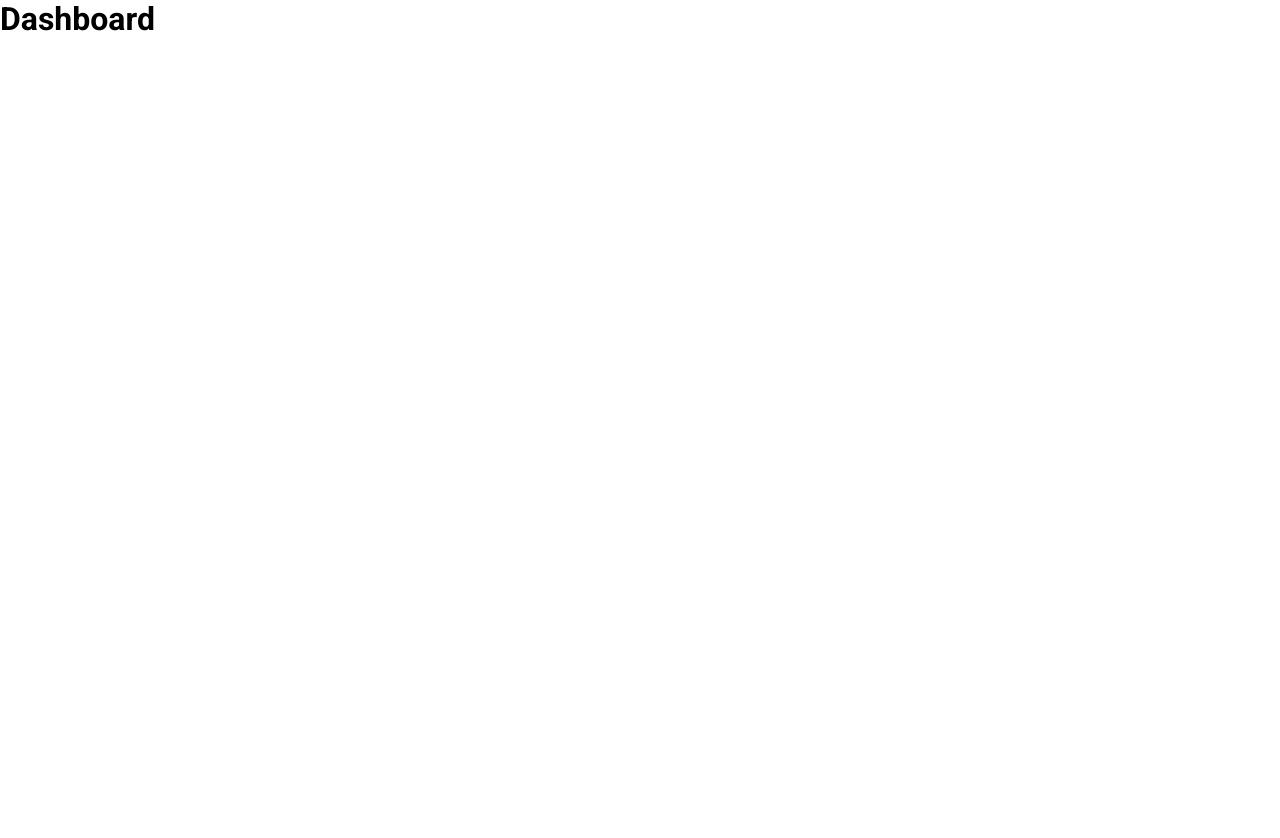
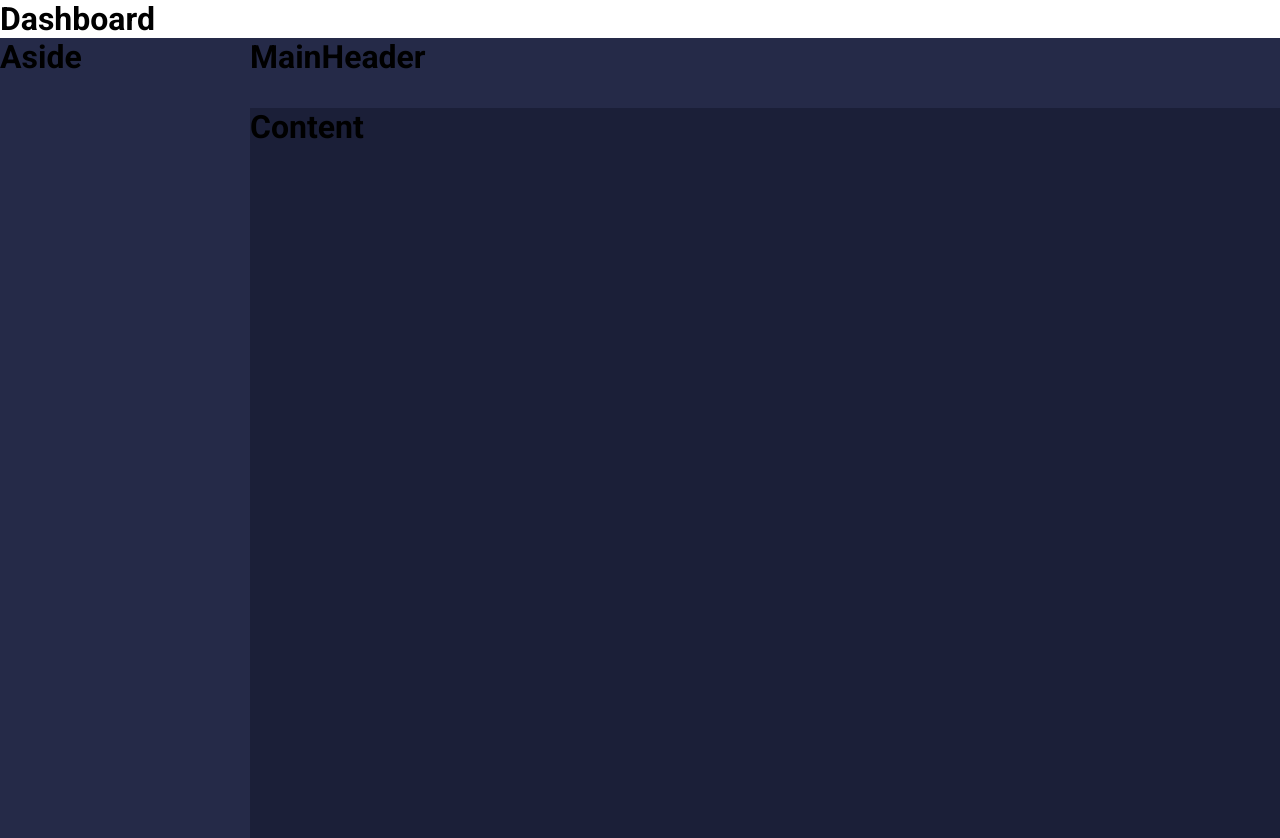
Before and after one commit to brunoemferreira/udemy-react-typescript-desenvolvendo-um-dashboard, a React (Create React App) app in the folder minha-carteira/: page /list/1 in a window 1280 px wide. Before the commit the page ends 800 px from the top, so only its background shows below. Built offline with nearby package versions, Linux system fonts and the light colour scheme.

Commit message:
Creating Layout Components from application

```diff
--- a/minha-carteira/src/App.tsx
+++ b/minha-carteira/src/App.tsx
@@ -1,4 +1,5 @@
 import React from 'react';
+import Layout from './components/Layout';
 import Dashboard from './pages/Dashboard';
 import GlobalStyles from './styles/GlobalStyles';
 
@@ -7,6 +8,7 @@ const App: React.FC = () => {
     <>
       <GlobalStyles />
       <Dashboard />
+      <Layout />
     </>
   )
 }
--- a/minha-carteira/src/components/Aside/styles.ts
+++ b/minha-carteira/src/components/Aside/styles.ts
@@ -1,5 +1,6 @@
 import styled from 'styled-components';
 
 export const Container = styled.div`
-
+   grid-area: AS;
+   background-color: #252A48;
 `;
--- a/minha-carteira/src/components/Content/styles.ts
+++ b/minha-carteira/src/components/Content/styles.ts
@@ -1,5 +1,7 @@
 import styled from 'styled-components';
 
 export const Container = styled.div`
+   grid-area: CT;
 
+   background-color: #1B1F38;
 `;
--- a/minha-carteira/src/components/Layout/index.tsx
+++ b/minha-carteira/src/components/Layout/index.tsx
@@ -1,11 +1,16 @@
 import React from 'react';
+import Aside from '../Aside';
+import Content from '../Content';
+import MainHeader from '../MainHeader';
 
 import { Container } from './styles';
 
 const Layout: React.FC = () => {
   return (
     <Container>
-      <h1>Layout</h1>
+      <MainHeader />
+      <Aside />
+      <Content />
     </Container>
   )
 }
--- a/minha-carteira/src/components/Layout/styles.ts
+++ b/minha-carteira/src/components/Layout/styles.ts
@@ -1,5 +1,19 @@
 import styled from 'styled-components';
 
+/* Layout
+MH = Main Header
+AS = Aside
+CT = Content
+*/
+
 export const Container = styled.div`
+   display: grid;
+   grid-template-columns: 250px auto;
+   grid-template-rows: 70px auto;
 
+   grid-template-areas:
+   'AS MH'
+   'AS CT';
+
+   height: 100%;
 `;
--- a/minha-carteira/src/components/MainHeader/styles.ts
+++ b/minha-carteira/src/components/MainHeader/styles.ts
@@ -1,5 +1,7 @@
 import styled from 'styled-components';
 
 export const Container = styled.div`
+   grid-area: MH;
 
+   background-color: #252A48;
 `;
```
